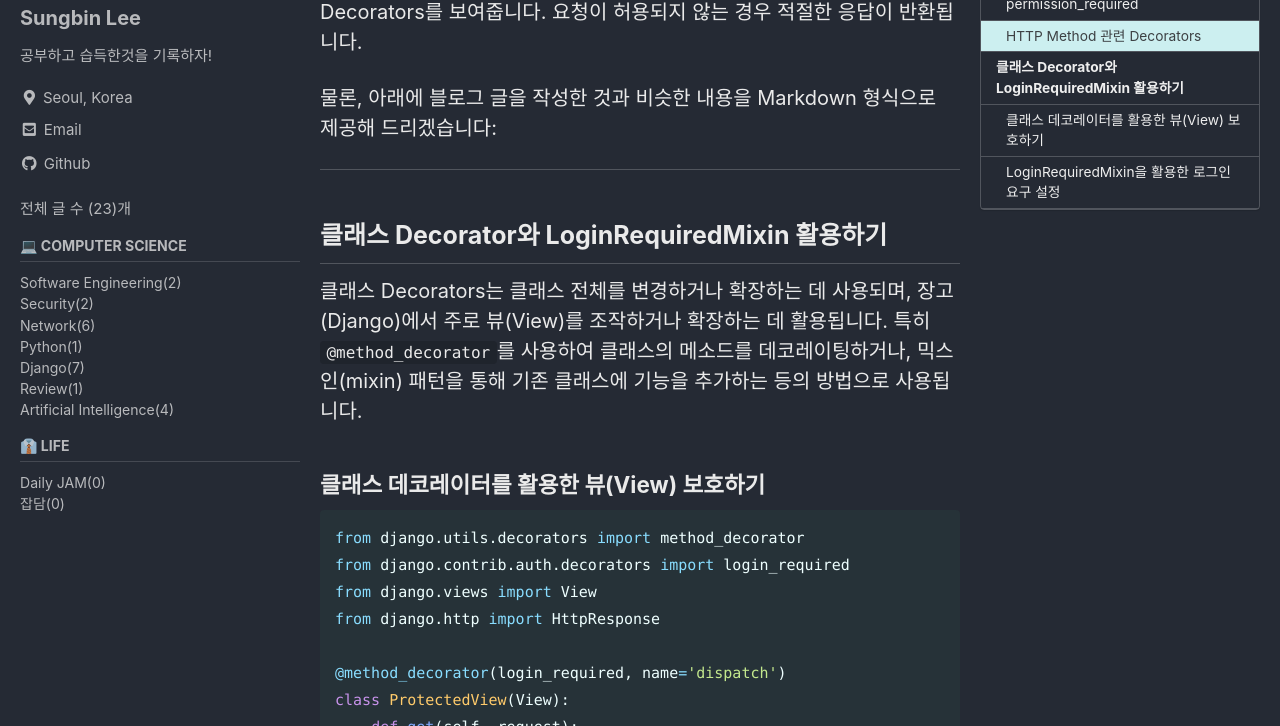
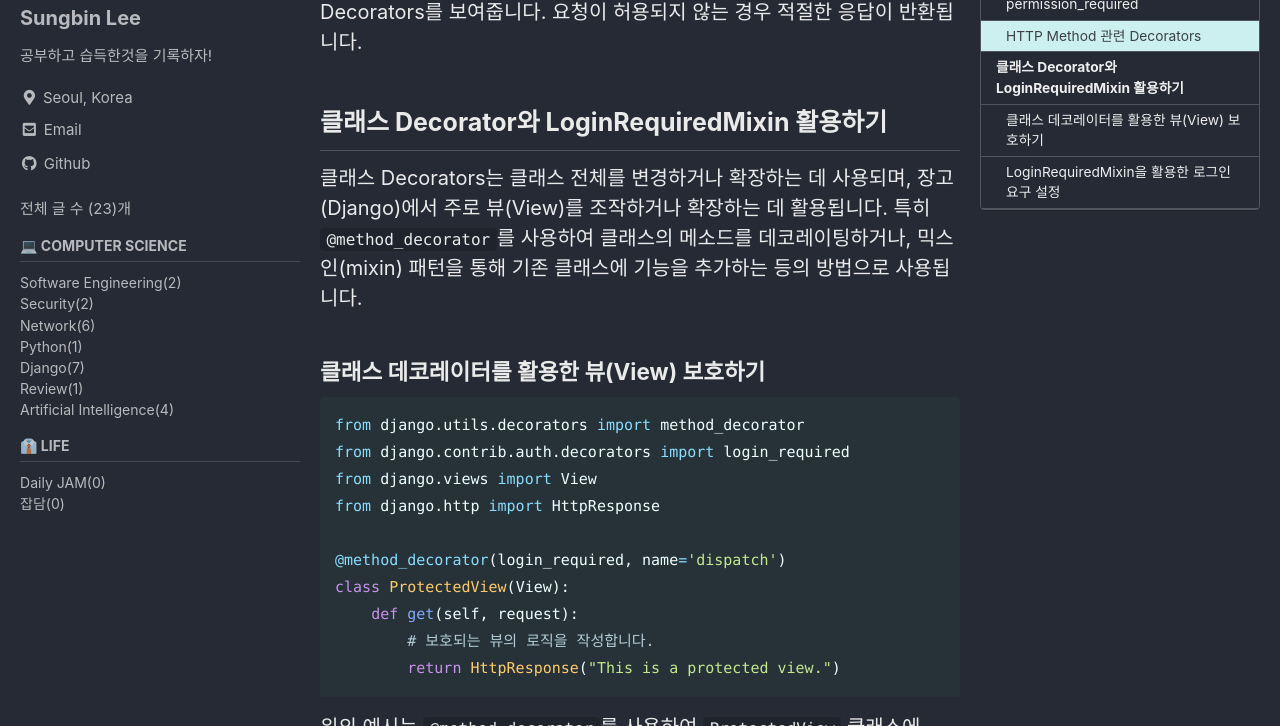
Before and after one commit to sungbinlee/tech.sungbinlee.dev, a Jekyll site: the page built from _posts/Django/2023-11-27-django-decorators.md, in a window 1280 px wide and 900 px high, scrolled down 2049 px, cut to the strip 174-900 px from the top of the window. Built offline with Jekyll 4.4.1, drawn with Linux system fonts in a browser that asks for light colours; cached includes are drawn as plain includes; comment, search, counter and statistics services are not loaded; some of the changed text lies outside the part shown.

Commit message:
Update 2023-11-27-django-decorators.md

```diff
--- a/_posts/Django/2023-11-27-django-decorators.md
+++ b/_posts/Django/2023-11-27-django-decorators.md
@@ -80,10 +80,6 @@ def safe_methods_view(request):
 
 위의 예시들은 HTTP 요청 메소드를 제한하거나 안전한 메소드만을 허용하는 Decorators를 보여줍니다. 요청이 허용되지 않는 경우 적절한 응답이 반환됩니다.
 
-물론, 아래에 블로그 글을 작성한 것과 비슷한 내용을 Markdown 형식으로 제공해 드리겠습니다:
-
----
-
 ## 클래스 Decorator와 LoginRequiredMixin 활용하기
 
 클래스 Decorators는 클래스 전체를 변경하거나 확장하는 데 사용되며, 장고(Django)에서 주로 뷰(View)를 조작하거나 확장하는 데 활용됩니다. 특히 `@method_decorator`를 사용하여 클래스의 메소드를 데코레이팅하거나, 믹스인(mixin) 패턴을 통해 기존 클래스에 기능을 추가하는 등의 방법으로 사용됩니다.
```
